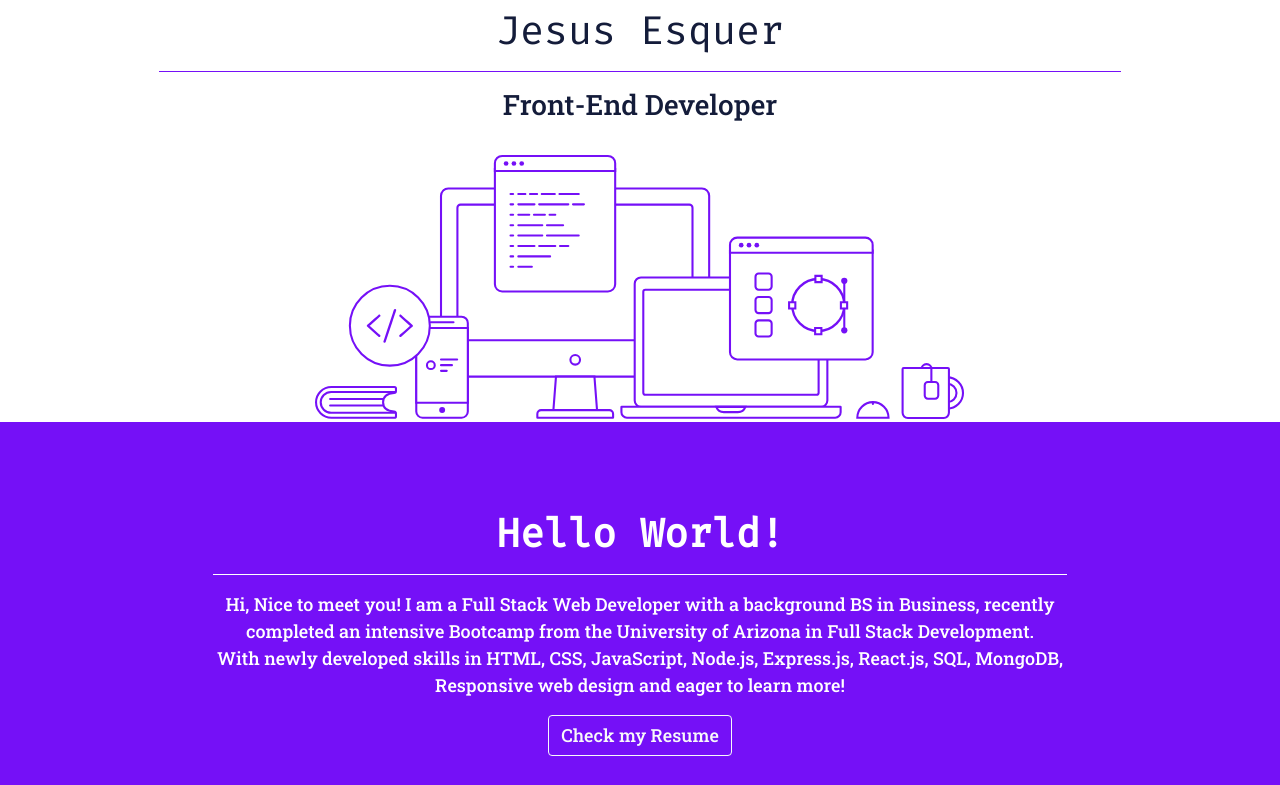
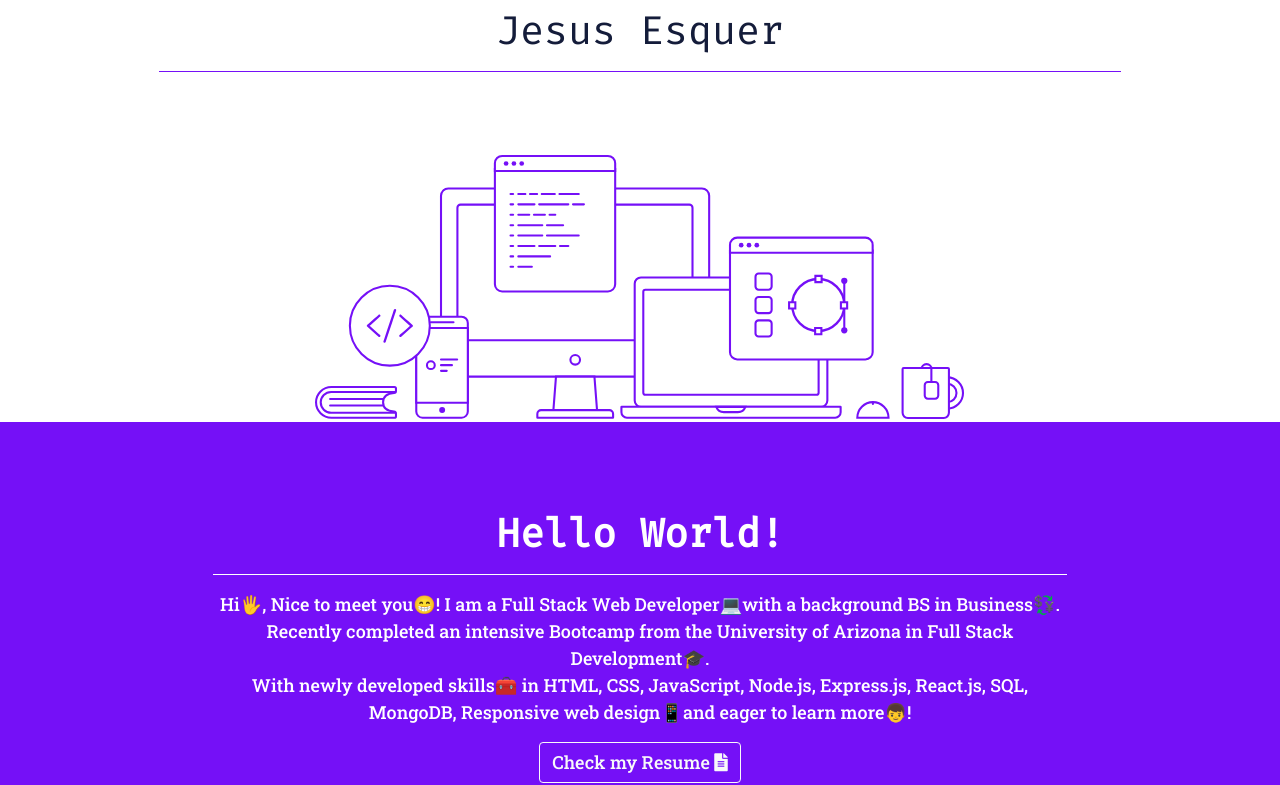
Before and after one commit to jm27/Portfolio-React, a React (Create React App) app in the folder portfolio/: page / in a window 1280 px wide. Shown: the part 320-1105 px from the top of the page. Built offline with nearby package versions, Linux system fonts and the light colour scheme.

Commit message:
Added Emojis

```diff
--- a/portfolio/package.json
+++ b/portfolio/package.json
@@ -8,7 +8,8 @@
     "@testing-library/user-event": "^7.1.2",
     "react": "^16.13.1",
     "react-dom": "^16.13.1",
-    "react-scripts": "3.4.1"
+    "react-scripts": "3.4.1",
+    "typewriter-effect": "^2.13.1"
   },
   "scripts": {
     "start": "react-scripts start",
--- a/portfolio/public/index.html
+++ b/portfolio/public/index.html
@@ -54,5 +54,7 @@
         $('[data-toggle="tooltip"]').tooltip();
       });
     </script>
+    <!-- Typewritter -->
+    <script src="https://unpkg.com/typewriter-effect@latest/dist/core.js"></script>
   </body>
 </html>
--- a/portfolio/src/Sections/Intro.js
+++ b/portfolio/src/Sections/Intro.js
@@ -1,4 +1,5 @@
 import React from "react";
+import Typewriter from "typewriter-effect";
 
 const Intro = () => (
   <section className="intro justify-content-center text-center">
@@ -8,11 +9,27 @@ const Intro = () => (
     >
       <img alt="anon" src={require("../media/anon.png")}></img>
       <h1 id="name">Jesus Esquer</h1>
-      <hr className='hr-intro'></hr>
-      <h3 >Front-End Developer</h3>
+      <hr className="hr-intro"></hr>
+      <h3>
+        <Typewriter
+          options={{
+            strings: [
+              "Web Developer",
+              "Teamworker",
+              "Great communication skills",
+              'Strong attention to detail',
+              'Multitasker',
+              "I like solving problems",
+              'I love music, movies and tacos!'
+            ],
+            autoStart: true,
+            loop: true,
+          }}
+        />
+      </h3>
     </div>
     <div id="accs">
-      <img alt="accs" id='accesories' src={require("../media/hero.svg")}></img>
+      <img alt="accs" id="accesories" src={require("../media/hero.svg")}></img>
     </div>
   </section>
 );
--- a/portfolio/src/Sections/Portfolio.js
+++ b/portfolio/src/Sections/Portfolio.js
@@ -7,7 +7,12 @@ const Portfolio = () => (
       className="jumbotron jumbotron-portfolio
         mb-4"
     >
-      <h2 id="title">My recent work</h2>
+      <h2 id="title">
+        My recent work
+        <span role="img" aria-label="hidden">
+          🛠️
+        </span>
+      </h2>
       <div className="projects">
         <Card
           className="e-com-card"
--- a/portfolio/src/Sections/Profile.js
+++ b/portfolio/src/Sections/Profile.js
@@ -2,18 +2,39 @@ import React from "react";
 
 const Profile = () => (
   <section className="profile justify-content-center text-center">
-    <div
-      className="container container-profile"
-    >
+    <div className="container container-profile">
       <h1 className="mt-4 profile-title">Hello World!</h1>
       <hr className="border-white" />
       <p className="description">
-        Hi, Nice to meet you! I am a Full Stack Web Developer with a background
-        BS in Business, recently completed an intensive Bootcamp from the
-        University of Arizona in Full Stack Development.
-        <br /> With newly developed skills in HTML, CSS, JavaScript, Node.js,
-        Express.js, React.js, SQL, MongoDB, Responsive web design and eager to
-        learn more!
+        Hi
+        <span role="img" aria-label="hidden">
+          &#128400;
+        </span>
+        , Nice to meet you
+        <span role="img" aria-label="hidden">
+          &#128513;
+        </span>
+        ! I am a Full Stack Web Developer
+        <span role="img" aria-label="hidden">
+          &#128187;
+        </span>
+        with a background BS in Business
+        <span role="img" aria-label="hidden">
+          &#128177;
+        </span>
+        .<br />
+        Recently completed an intensive Bootcamp from the University of Arizona
+        in Full Stack Development🎓.
+        <br /> With newly developed skills🧰 in HTML, CSS, JavaScript, Node.js,
+        Express.js, React.js, SQL, MongoDB, Responsive web design
+        <span role="img" aria-label="hidden">
+          &#128241;
+        </span>
+        and eager to learn more
+        <span role="img" aria-label="hidden">
+          &#128102;
+        </span>
+        !
       </p>
       <a
         className="btn btn-outline-light resume"
@@ -21,7 +42,7 @@ const Profile = () => (
         target="_blank"
         rel="noopener noreferrer"
       >
-        Check my Resume
+        Check my Resume <i class="fas fa-file-alt"></i>
       </a>
     </div>
   </section>
```
Also changed, not shown: 1 other file (tests, documents, lock files or other folders).
